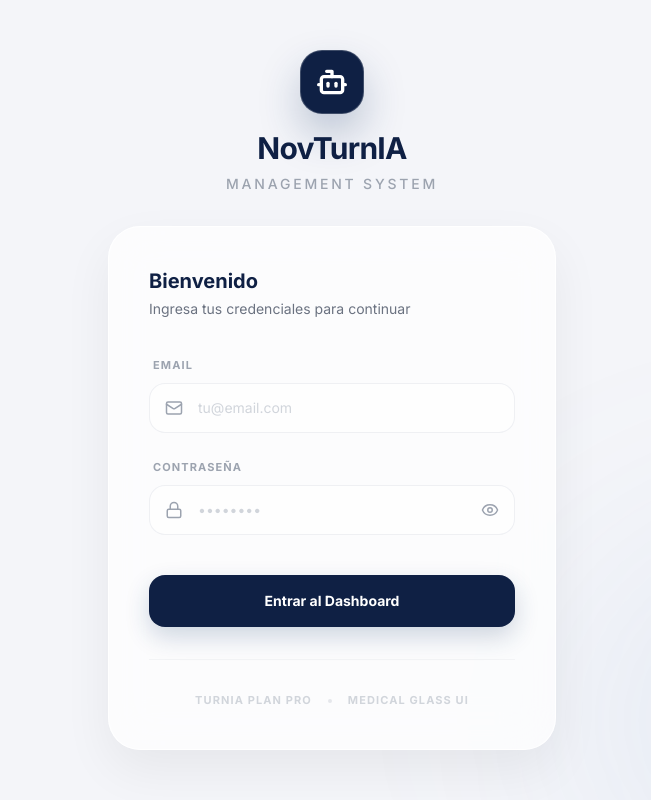
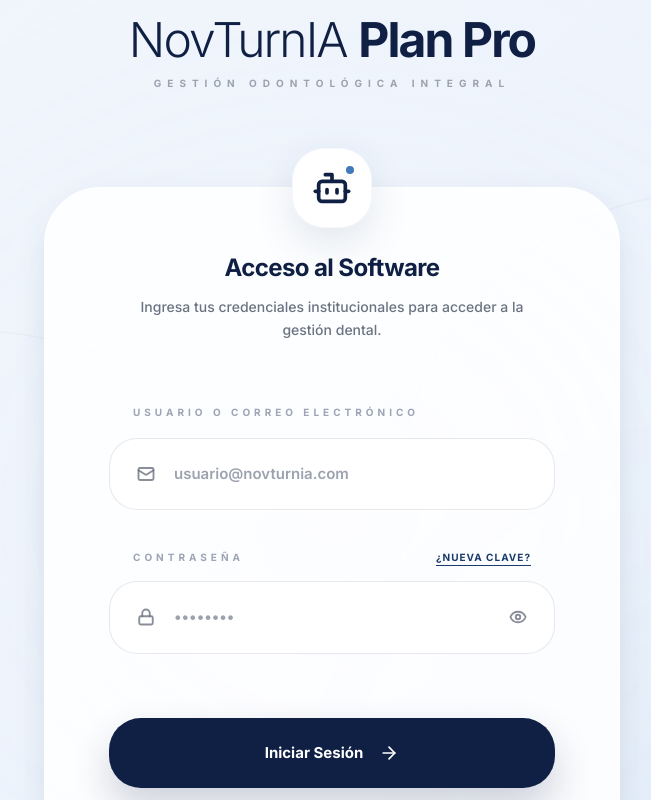
Before and after one commit to JuanilloMarro/NovTurnIA, a React (Vite) app: page /login in a window 1280 px wide. Shown: the top 800 px of the page, without its empty margins (308-959 px from the left). Built offline with nearby package versions, Linux system fonts and the light colour scheme.

Commit message:
Implementacion del login page con estilo, animaciones y fondo degradado.

```diff
--- a/src/index.css
+++ b/src/index.css
@@ -10,7 +10,7 @@
   -webkit-font-smoothing: antialiased;
 }
 
-/* Orbes decorativos de fondo — NO modificar */
+/* Orbes decorativos de fondo - NO modificar */
 body::before {
   content: '';
   position: fixed;
@@ -25,37 +25,18 @@
 
 /* Animaciones */
 @keyframes fadeUp {
-  from {
-    opacity: 0;
-    transform: translateY(12px);
-  }
-
-  to {
-    opacity: 1;
-    transform: translateY(0);
-  }
+  from { opacity: 0; transform: translateY(12px); }
+  to { opacity: 1; transform: translateY(0); }
 }
 
 @keyframes drawerIn {
-  from {
-    opacity: 0;
-    transform: translateX(24px);
-  }
-
-  to {
-    opacity: 1;
-    transform: translateX(0);
-  }
+  from { opacity: 0; transform: translateX(24px); }
+  to { opacity: 1; transform: translateX(0); }
 }
 
 @keyframes shimmer {
-  0% {
-    background-position: 200% 0;
-  }
-
-  100% {
-    background-position: -200% 0;
-  }
+  0% { background-position: 200% 0; }
+  100% { background-position: -200% 0; }
 }
 
 .animate-fade-up {
@@ -71,3 +52,74 @@
   background-size: 200% 100%;
   animation: shimmer 1.4s infinite ease-in-out;
 }
+
+@keyframes float {
+  0%, 100% { transform: translateY(0); }
+  50% { transform: translateY(-10px); }
+}
+
+.animate-float {
+  animation: float 6s ease-in-out infinite;
+}
+
+@keyframes float-delayed {
+  0%, 100% { transform: translateY(0); }
+  50% { transform: translateY(-15px); }
+}
+
+.animate-float-delayed {
+  animation: float-delayed 8s ease-in-out infinite;
+  animation-delay: 1s;
+}
+
+.glass-morphism {
+  background: rgba(255, 255, 255, 0.7);
+  backdrop-filter: blur(12px);
+  -webkit-backdrop-filter: blur(12px);
+  border: 1px solid rgba(255, 255, 255, 0.3);
+}
+
+@keyframes liquid {
+  0% { background-position: 0% 50%; }
+  50% { background-position: 100% 50%; }
+  100% { background-position: 0% 50%; }
+}
+
+.animate-liquid {
+  background: linear-gradient(-45deg, #F4F5F9, #EBF2FB, #F5F8FD, #DAE6F5, #F4F5F9);
+  background-size: 400% 400%;
+  animation: liquid 15s ease infinite;
+}
+
+.glass-premium {
+  background: rgba(255, 255, 255, 0.85);
+  backdrop-filter: blur(24px) saturate(180%);
+  -webkit-backdrop-filter: blur(24px) saturate(180%);
+  border: 1px solid rgba(255, 255, 255, 1);
+  box-shadow:
+    0 10px 40px -10px rgba(26, 58, 107, 0.12),
+    0 20px 60px -20px rgba(26, 58, 107, 0.08);
+}
+
+.glass-input {
+  background: rgba(255, 255, 255, 0.6);
+  backdrop-filter: blur(8px);
+  border: 1px solid rgba(15, 32, 68, 0.1);
+  transition: all 0.3s cubic-bezier(0.4, 0, 0.2, 1);
+  color: #0F2044;
+}
+
+.glass-input:focus {
+  background: #ffffff;
+  border-color: #1D5FAD;
+  box-shadow: 0 0 0 4px rgba(29, 95, 173, 0.1);
+}
+
+@keyframes spin-slow {
+  from { transform: rotate(0deg); }
+  to { transform: rotate(360deg); }
+}
+
+.animate-spin-slow {
+  animation: spin-slow 8s linear infinite;
+}
--- a/src/pages/Login.jsx
+++ b/src/pages/Login.jsx
@@ -1,7 +1,7 @@
 import { useState } from 'react';
 import { useAuth } from '../hooks/useAuth';
 import { Navigate } from 'react-router-dom';
-import { Bot, Lock, Mail, Eye, EyeOff } from 'lucide-react';
+import { Bot, Lock, Mail, Eye, EyeOff, ArrowRight } from 'lucide-react';
 
 export default function Login() {
     const { user, login } = useAuth();
@@ -11,7 +11,6 @@
     const [error, setError] = useState('');
     const [loading, setLoading] = useState(false);
 
-    // Si ya está autenticado, redirigir al dashboard
     if (user) return <Navigate to="/" />;
 
     async function handleSubmit(e) {
@@ -21,86 +20,101 @@
         try {
             await login(email, password);
         } catch (err) {
-            setError(err.message);
+            setError('Credenciales incorrectas, vuelve a intentarlo');
         } finally {
             setLoading(false);
         }
     }
 
     return (
-        <div className="min-h-screen bg-[#F4F5F9] flex items-center justify-center p-4 relative overflow-hidden">
-            {/* Orbes de fondo dinámicos */}
-            <div className="fixed inset-0 pointer-events-none">
-                <div className="absolute top-[-10%] left-[-10%] w-[40%] h-[40%] rounded-full bg-navy-200/20 blur-[120px]" />
-                <div className="absolute bottom-[-10%] right-[-10%] w-[40%] h-[40%] rounded-full bg-navy-300/10 blur-[120px]" />
+        <div className="min-h-screen animate-liquid flex items-center justify-center p-4 relative overflow-hidden font-sans selection:bg-navy-100/50">
+            {/* Elementos ambientales del sistema - Azul Marino y Gris */}
+            <div className="absolute top-1/2 left-1/2 -translate-x-1/2 -translate-y-1/2 w-[70%] h-[70%] rounded-full bg-navy-100/10 blur-[200px] pointer-events-none animate-pulse duration-[10s]" />
+            <div className="absolute top-[-10%] left-[-10%] w-[40%] h-[40%] rounded-full bg-navy-200/10 blur-[150px] pointer-events-none" />
+            <div className="absolute bottom-[-10%] right-[-10%] w-[40%] h-[40%] rounded-full bg-navy-300/10 blur-[150px] pointer-events-none" />
+
+            <div className="relative z-10 w-full max-w-xl mb-12 animate-fade-up">
+                {/* Branding Dental Sistemático - Espaciado incrementado para evitar solapamiento */}
+                <div className="flex flex-col items-center mb-24 px-4">
+                    <div className="text-center space-y-2">
+                        <h1 className="text-5xl font-light text-navy-900 tracking-[-0.04em]">NovTurnIA <span className="font-extrabold text-navy-900">Plan Pro</span></h1>
+                        <p className="text-[10px] font-black text-gray-400 uppercase tracking-[0.6em] pt-1">Gestión Odontológica Integral</p>
+                    </div>
                 </div>
 
-            <div className="relative z-10 w-full max-w-md animate-fade-in">
-                {/* Logo Section */}
-                <div className="text-center mb-8">
-                    <div className="w-16 h-16 rounded-[22px] bg-navy-900 border border-white/20 flex items-center justify-center mx-auto mb-4 shadow-[0_20px_40px_rgba(26,58,107,0.25)] transition-transform hover:scale-105 duration-300">
-                        <Bot size={32} className="text-white" strokeWidth={2.5} />
+                {/* Tarjeta de Login Glass-Premium Reforzada */}
+                <div className="glass-premium rounded-[56px] p-12 md:p-16 relative group">
+                    {/* Robot Flotante Interactivo al borde de la tarjeta */}
+                    <div className="absolute -top-10 left-1/2 -translate-x-1/2 group-hover:-top-12 transition-all duration-700 ease-out z-20">
+                        <div className="w-20 h-20 rounded-[32px] bg-white border border-navy-50 flex items-center justify-center shadow-[0_15px_40px_rgba(26,58,107,0.12)] group/bot cursor-pointer">
+                            <div className="relative">
+                                <Bot size={40} className="text-navy-900 transition-transform group-hover/bot:rotate-12 duration-500" strokeWidth={2.2} />
+                                <div className="absolute -top-1 -right-1 w-3 h-3 bg-navy-500 rounded-full animate-pulse border-2 border-white shadow-sm" />
                             </div>
-                    <h1 className="text-3xl font-bold text-navy-900 tracking-tight">NovTurnIA</h1>
-                    <p className="text-sm font-medium text-gray-400 mt-2 uppercase tracking-[0.2em]">Management System</p>
                         </div>
-
-                {/* Login Card */}
-                <div className="bg-white/70 backdrop-blur-xl border border-white/90 rounded-[32px] shadow-[0_20px_50px_rgba(0,0,0,0.06)] p-10 relative">
-                    <div className="mb-8">
-                        <h2 className="text-xl font-bold text-navy-900">Bienvenido</h2>
-                        <p className="text-sm text-gray-500 mt-1">Ingresa tus credenciales para continuar</p>
+                    </div>
+                    <div className="relative z-10">
+                        <div className="mb-14 text-center px-4">
+                            <h2 className="text-2xl font-bold text-navy-900 tracking-tight mb-3">Acceso al Software</h2>
+                            <p className="text-gray-500 text-[14px] font-medium leading-relaxed">
+                                Ingresa tus credenciales institucionales para acceder a la gestión dental.
+                            </p>
                         </div>
 
                         {error && (
-                        <div className="mb-6 px-4 py-3 bg-red-50/50 backdrop-blur-sm border border-red-100 rounded-2xl text-[13px] text-red-600 font-medium flex items-center gap-3 animate-shake">
-                            <Lock size={16} />
-                            {error}
+                            <div className="mb-10 p-5 bg-red-50/50 border border-red-100 rounded-[32px] text-[13px] text-red-600 font-semibold flex items-center gap-4 animate-shake">
+                                <Lock size={16} strokeWidth={2.5} className="shrink-0" />
+                                <span>{error}</span>
                             </div>
                         )}
 
-                    <form onSubmit={handleSubmit} className="space-y-5">
-                        <div className="space-y-2">
-                            <label className="text-[11px] font-bold text-gray-400 uppercase tracking-widest pl-1">
-                                Email
+                        <form onSubmit={handleSubmit} className="space-y-10">
+                            <div className="space-y-4">
+                                <label className="text-[10px] font-black text-navy-900 uppercase tracking-[0.4em] ml-6 opacity-40">
+                                    Usuario o correo electrónico
                                 </label>
-                            <div className="relative group">
-                                <div className="absolute inset-y-0 left-4 flex items-center pointer-events-none text-gray-400 group-focus-within:text-navy-500 transition-colors">
-                                    <Mail size={18} />
-                                </div>
+                                <div className="relative group/input">
                                     <input
                                         type="email"
                                         value={email}
                                         onChange={e => setEmail(e.target.value)}
                                         required
-                                    placeholder="tu@email.com"
-                                    className="w-full bg-white/50 border border-gray-200/60 rounded-2xl pl-12 pr-4 py-3.5 text-sm outline-none focus:bg-white focus:border-navy-500 focus:ring-4 focus:ring-navy-500/10 transition-all placeholder:text-gray-300"
+                                        placeholder="usuario@novturnia.com"
+                                        className="w-full glass-input rounded-[28px] pl-16 pr-8 py-6 text-[15px] outline-none placeholder:text-gray-400 font-semibold relative z-0"
                                     />
+                                    <div className="absolute inset-y-0 left-7 flex items-center pointer-events-none text-gray-500/80 group-focus-within/input:text-navy-900 transition-colors duration-500 z-10">
+                                        <Mail size={18} strokeWidth={2.5} />
+                                    </div>
                                 </div>
                             </div>
 
-                        <div className="space-y-2">
-                            <label className="text-[11px] font-bold text-gray-400 uppercase tracking-widest pl-1">
+                            <div className="space-y-4">
+                                <div className="flex items-center justify-between px-6">
+                                    <label className="text-[10px] font-black text-navy-900 uppercase tracking-[0.4em] opacity-40">
                                         Contraseña
                                     </label>
-                            <div className="relative group">
-                                <div className="absolute inset-y-0 left-4 flex items-center pointer-events-none text-gray-400 group-focus-within:text-navy-500 transition-colors">
-                                    <Lock size={18} />
+                                    <button type="button" className="text-[10px] font-bold text-navy-700 hover:text-navy-900 transition-colors uppercase tracking-widest duration-300 underline underline-offset-4 decoration-navy-200">
+                                        ¿Nueva clave?
+                                    </button>
                                 </div>
+                                <div className="relative group/input">
                                     <input
                                         type={showPassword ? 'text' : 'password'}
                                         value={password}
                                         onChange={e => setPassword(e.target.value)}
                                         required
                                         placeholder="••••••••"
-                                    className="w-full bg-white/50 border border-gray-200/60 rounded-2xl pl-12 pr-12 py-3.5 text-sm outline-none focus:bg-white focus:border-navy-500 focus:ring-4 focus:ring-navy-500/10 transition-all placeholder:text-gray-300"
+                                        className="w-full glass-input rounded-[28px] pl-16 pr-16 py-6 text-[15px] outline-none placeholder:text-gray-400 font-semibold relative z-0"
                                     />
+                                    <div className="absolute inset-y-0 left-7 flex items-center pointer-events-none text-gray-500/80 group-focus-within/input:text-navy-900 transition-colors duration-500 z-10">
+                                        <Lock size={18} strokeWidth={2.5} />
+                                    </div>
                                     <button
                                         type="button"
                                         onClick={() => setShowPassword(!showPassword)}
-                                    className="absolute inset-y-0 right-4 flex items-center text-gray-400 hover:text-navy-500 transition-colors"
+                                        className="absolute inset-y-0 right-7 flex items-center text-gray-500/80 hover:text-navy-700 transition-colors duration-300 z-10"
                                     >
-                                    {showPassword ? <EyeOff size={18} /> : <Eye size={18} />}
+                                        {showPassword ? <EyeOff size={18} strokeWidth={2.5} /> : <Eye size={18} strokeWidth={2.5} />}
                                     </button>
                                 </div>
                             </div>
@@ -108,24 +122,34 @@
                             <button
                                 type="submit"
                                 disabled={loading}
-                            className="w-full !mt-10 bg-navy-900 text-white text-sm font-bold py-4 rounded-2xl shadow-[0_10px_25px_rgba(26,58,107,0.2)] hover:shadow-[0_15px_30px_rgba(26,58,107,0.3)] hover:scale-[1.02] active:scale-[0.98] transition-all disabled:opacity-50 disabled:scale-100"
+                                className="w-full !mt-16 bg-navy-900 text-white text-[15px] font-bold py-6 rounded-[32px] shadow-[0_20px_40px_rgba(15,32,68,0.2)] hover:shadow-[0_25px_50px_rgba(15,32,68,0.3)] hover:scale-[1.01] active:scale-[0.98] transition-all duration-700 disabled:opacity-50 flex items-center justify-center gap-4 group"
                             >
                                 {loading ? (
-                                <div className="flex items-center justify-center gap-3">
-                                    <div className="w-4 h-4 border-2 border-white/30 border-t-white rounded-full animate-spin" />
-                                    <span>Entrando...</span>
-                                </div>
-                            ) : 'Entrar al Dashboard'}
+                                    <div className="w-5 h-5 border-2 border-white/30 border-t-white rounded-full animate-spin" />
+                                ) : (
+                                    <>
+                                        <span>Iniciar Sesión</span>
+                                        <ArrowRight size={20} className="transition-transform group-hover:translate-x-1 duration-500" />
+                                    </>
+                                )}
                             </button>
                         </form>
+                    </div>
+                </div>
 
-                    <div className="mt-8 pt-8 border-t border-gray-100 flex items-center justify-center gap-4">
-                        <div className="text-[11px] font-bold text-gray-300 uppercase tracking-widest">TurnIA Plan Pro</div>
-                        <div className="w-1 h-1 rounded-full bg-gray-200" />
-                        <div className="text-[11px] font-bold text-gray-300 uppercase tracking-widest">Medical Glass UI</div>
+                {/* Footer Institucional */}
+                <div className="mt-20 text-center space-y-6">
+                    <div className="flex items-center justify-center gap-4 text-[10px] font-black text-gray-400 uppercase tracking-[0.8em]">
+                        <div className="w-12 h-[1.5px] bg-gray-400/40" />
+                        Potenciado con Inteligencia Artificial
+                        <div className="w-12 h-[1.5px] bg-gray-400/40" />
                     </div>
                 </div>
             </div>
+
+            {/* Decoraciones Estilo Dashboard */}
+            <div className="absolute top-[20%] right-[-5%] w-[40rem] h-[40rem] border-[1px] border-navy-900/5 rounded-full animate-float-delayed pointer-events-none" />
+            <div className="absolute bottom-[-10%] left-[-10%] w-[50rem] h-[50rem] border-[1px] border-navy-900/5 rounded-full animate-float pointer-events-none" />
         </div>
     );
 }
```
Also changed, not shown: src/assets/login-bg.png (added). Lines whose indentation alone changed are shown as unchanged.
